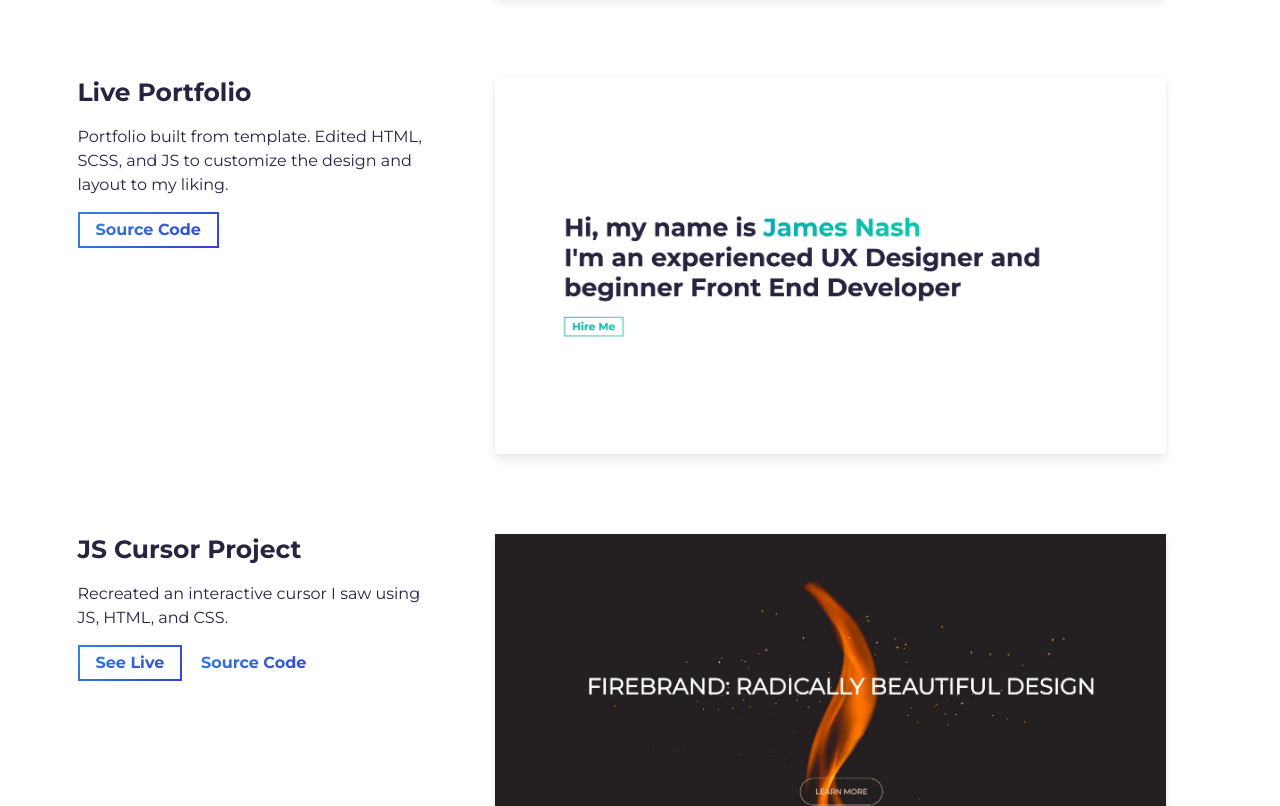
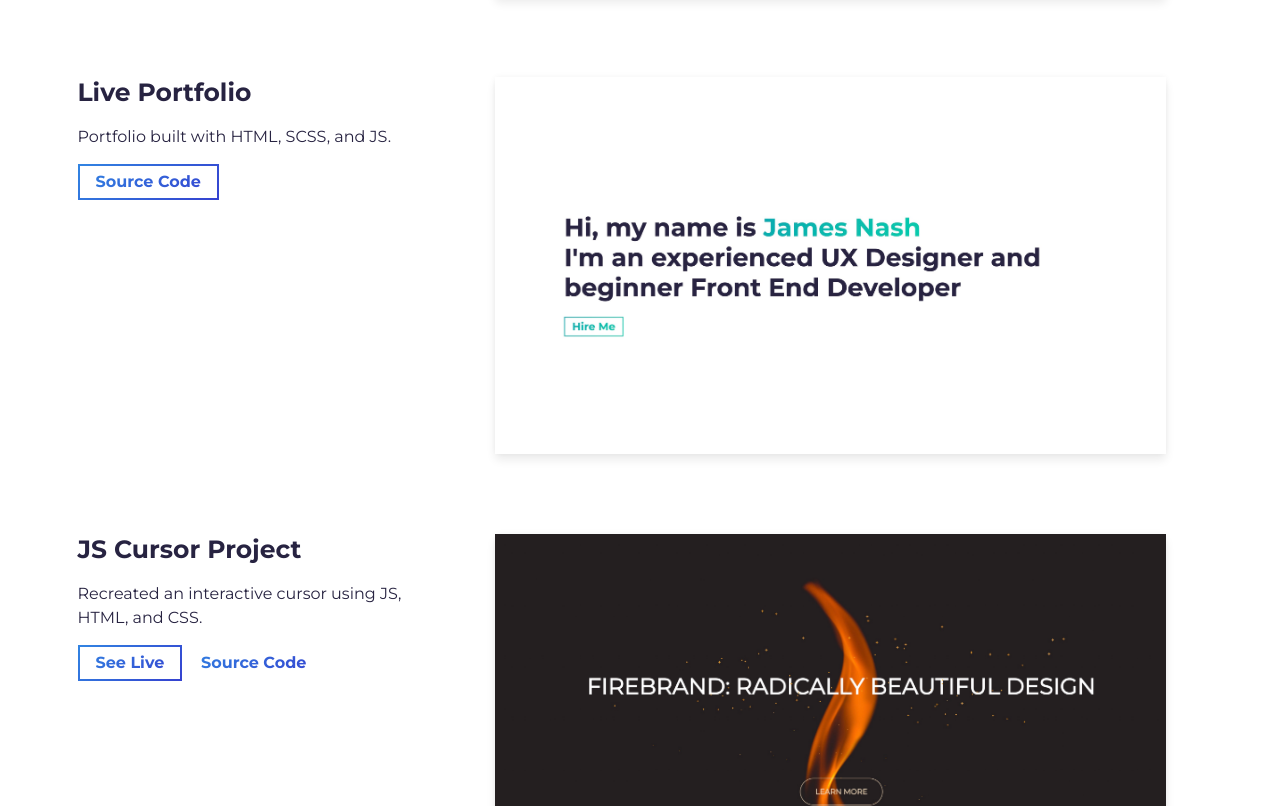
Before and after one commit to nasherism23/JamesNash, a website built with Parcel: page src/index.html in a window 1280 px wide. Shown: the part 1994-2800 px from the top of the page. Built offline with nearby package versions, Linux system fonts and the light colour scheme.

Commit message:
Update index.html

```diff
--- a/src/index.html
+++ b/src/index.html
@@ -8,7 +8,7 @@
     <link rel="shortcut icon" type="image/png" href="assets/favicon.png" />
 
 
-    <title>[James Nash] | UX Designer/Developer</title>
+    <title>[James Nash] | UX Designer/Strategist</title>
 
     <meta name="keywords" content="[james nash], [ux design], frontend, developer" />
 
@@ -35,7 +35,7 @@
         <h1 class="hero-title load-hidden">
           Hi, my name is <span class="text-color-main">James Nash</span>
           <br />
-          I'm an experienced UX Designer and beginner Front End Developer
+          I'm an experienced UX Designer and Strategist
         </h1>
         <p class="hero-cta load-hidden">
           <a rel="noreferrer" class="cta-btn cta-btn--hero" href="#contact"
@@ -137,7 +137,7 @@
                 <h3 class="project-wrapper__text-title">Live Portfolio</h3>
                 <div>
                   <p class="mb-4">
-                    Portfolio built from template. Edited HTML, SCSS, and JS to customize the design and layout to my liking.
+                    Portfolio built with HTML, SCSS, and JS.
                   </p>
                 </div>
 
@@ -180,7 +180,7 @@
                 <h3 class="project-wrapper__text-title">JS Cursor Project</h3>
                 <div>
                   <p class="mb-4">
-                    Recreated an interactive cursor I saw using JS, HTML, and CSS.
+                    Recreated an interactive cursor using JS, HTML, and CSS.
                   </p>
                 </div>
                 <a
```
